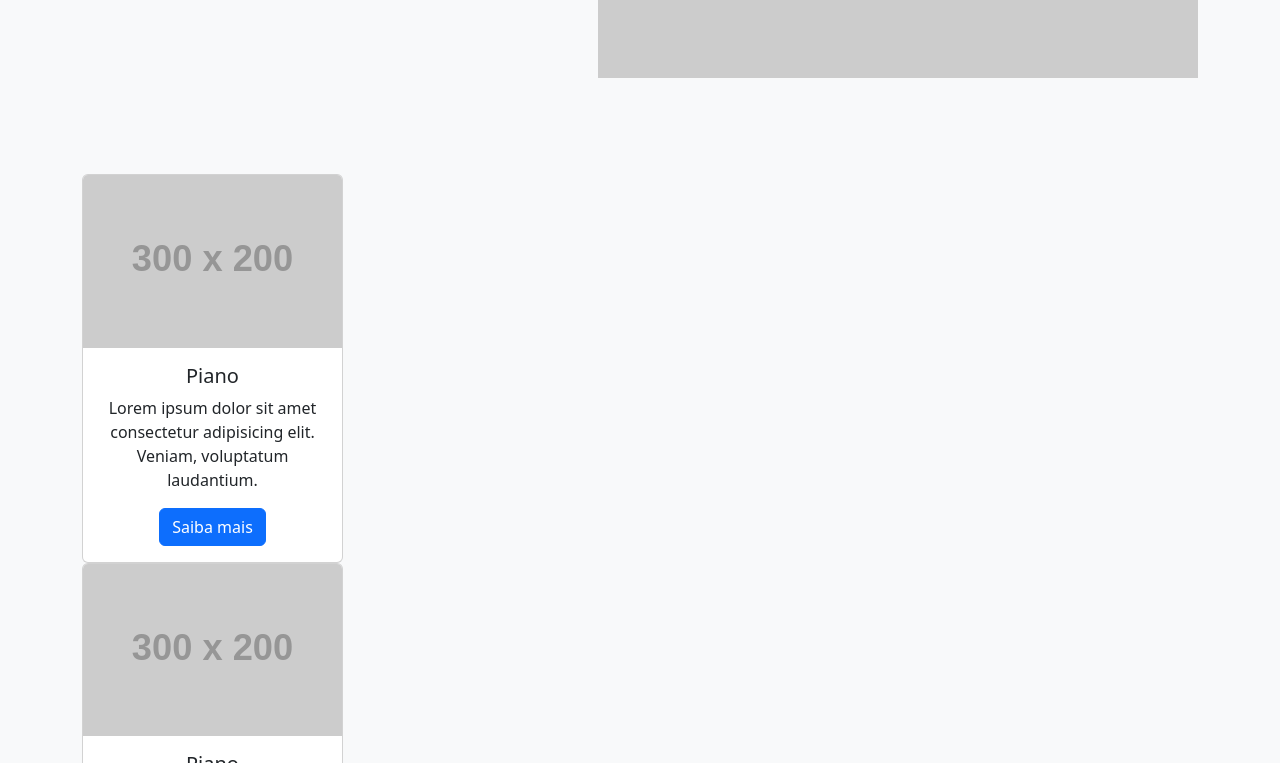
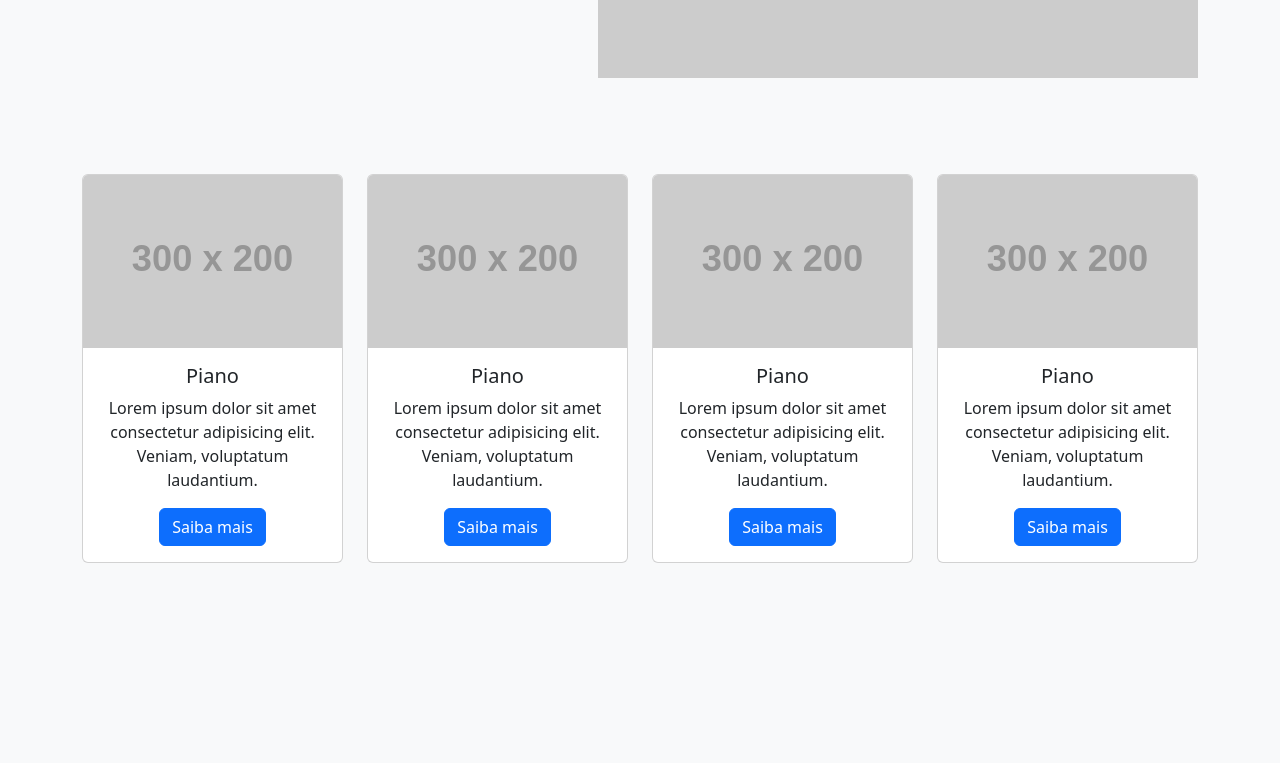
Before and after one commit to ronaldo-monteiro/final-lap, a plain HTML site: page index.html in a window 1280 px wide. Shown: the part 447-1210 px from the top of the page. After the commit the page ends 1058 px from the top, so only its background shows below. Drawn offline with nearby package versions, Linux system fonts and the light colour scheme; placeholder pictures from the web are drawn by us.

Commit message:
cards feitos

```diff
--- a/index.html
+++ b/index.html
@@ -77,6 +77,8 @@
                   <a href="#" class="btn btn-primary">Saiba mais</a>
                 </div>
               </div>
+            </div>
+            <div class="col-md-3 col-sm-6 col-12">
               <div class="card">
                 <img
                   src="https://placehold.co/300x200"
@@ -92,6 +94,8 @@
                   <a href="#" class="btn btn-primary">Saiba mais</a>
                 </div>
               </div>
+            </div>
+            <div class="col-md-3 col-sm-6 col-12">
               <div class="card">
                 <img
                   src="https://placehold.co/300x200"
@@ -107,6 +111,8 @@
                   <a href="#" class="btn btn-primary">Saiba mais</a>
                 </div>
               </div>
+            </div>
+            <div class="col-md-3 col-sm-6 col-12">
               <div class="card">
                 <img
                   src="https://placehold.co/300x200"
```
